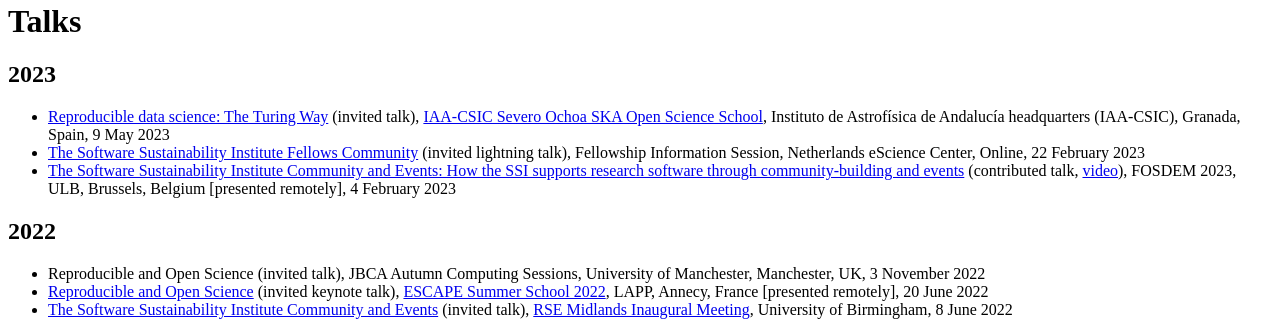
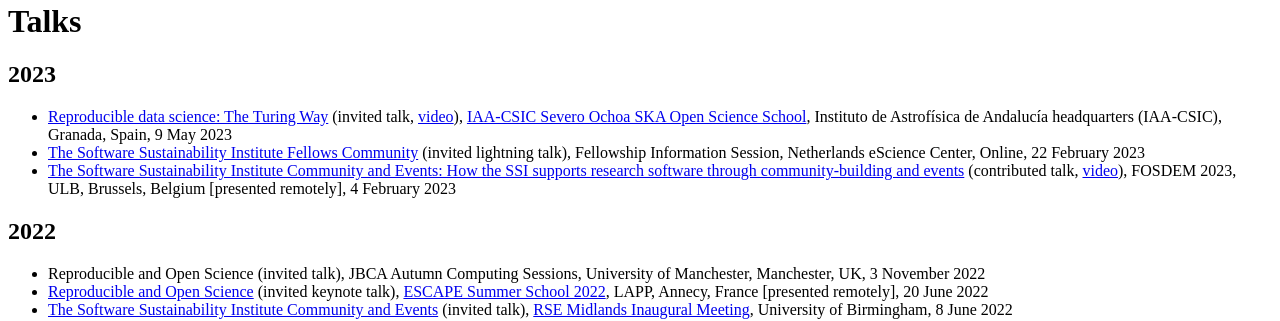
Before and after one commit to rainsworth/rainsworth.github.io, a Jekyll site: the page built from talks/index.md, in a window 1280 px wide. Shown: the part 760-1081 px from the top of the page. Built offline with Jekyll 4.4.1, drawn with Linux system fonts in a browser that asks for light colours.

Commit message:
Update index.md

```diff
--- a/talks/index.md
+++ b/talks/index.md
@@ -7,7 +7,7 @@
 ---
 
 ## 2023
-* [Reproducible data science: The Turing Way](https://doi.org/10.5281/zenodo.7905071) (invited talk), [IAA-CSIC Severo Ochoa SKA Open Science School](https://www.granadacongresos.com/skaopenscience), Instituto de Astrofísica de Andalucía headquarters (IAA-CSIC), Granada, Spain, 9 May 2023
+* [Reproducible data science: The Turing Way](https://doi.org/10.5281/zenodo.7905071) (invited talk, [video](https://e.pcloud.link/publink/show?code=kZA61jZyON4jh7FGARXzqWS78IndJfL5AYX)), [IAA-CSIC Severo Ochoa SKA Open Science School](https://www.granadacongresos.com/skaopenscience), Instituto de Astrofísica de Andalucía headquarters (IAA-CSIC), Granada, Spain, 9 May 2023
 * [The Software Sustainability Institute Fellows Community](https://doi.org/10.6084/m9.figshare.22137512) (invited lightning talk), Fellowship Information Session, Netherlands eScience Center, Online, 22 February 2023
 * [The Software Sustainability Institute Community and Events: How the SSI supports research software through community-building and events](https://doi.org/10.6084/m9.figshare.21931299) (contributed talk, [video](https://fosdem.org/2023/schedule/event/openresearch_software_sustainability_institute/)), FOSDEM 2023, ULB, Brussels, Belgium [presented remotely], 4 February 2023
 
```
